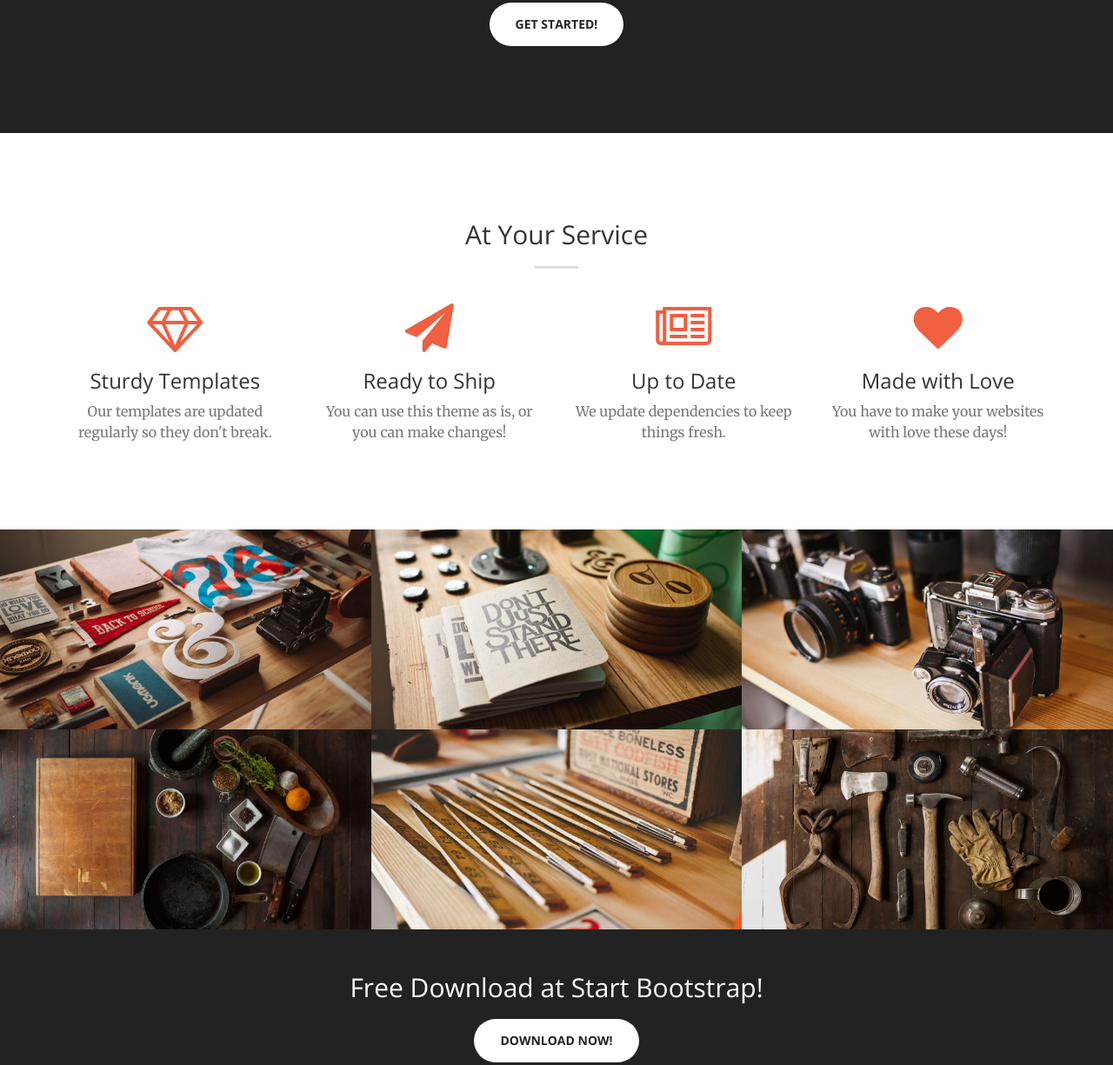
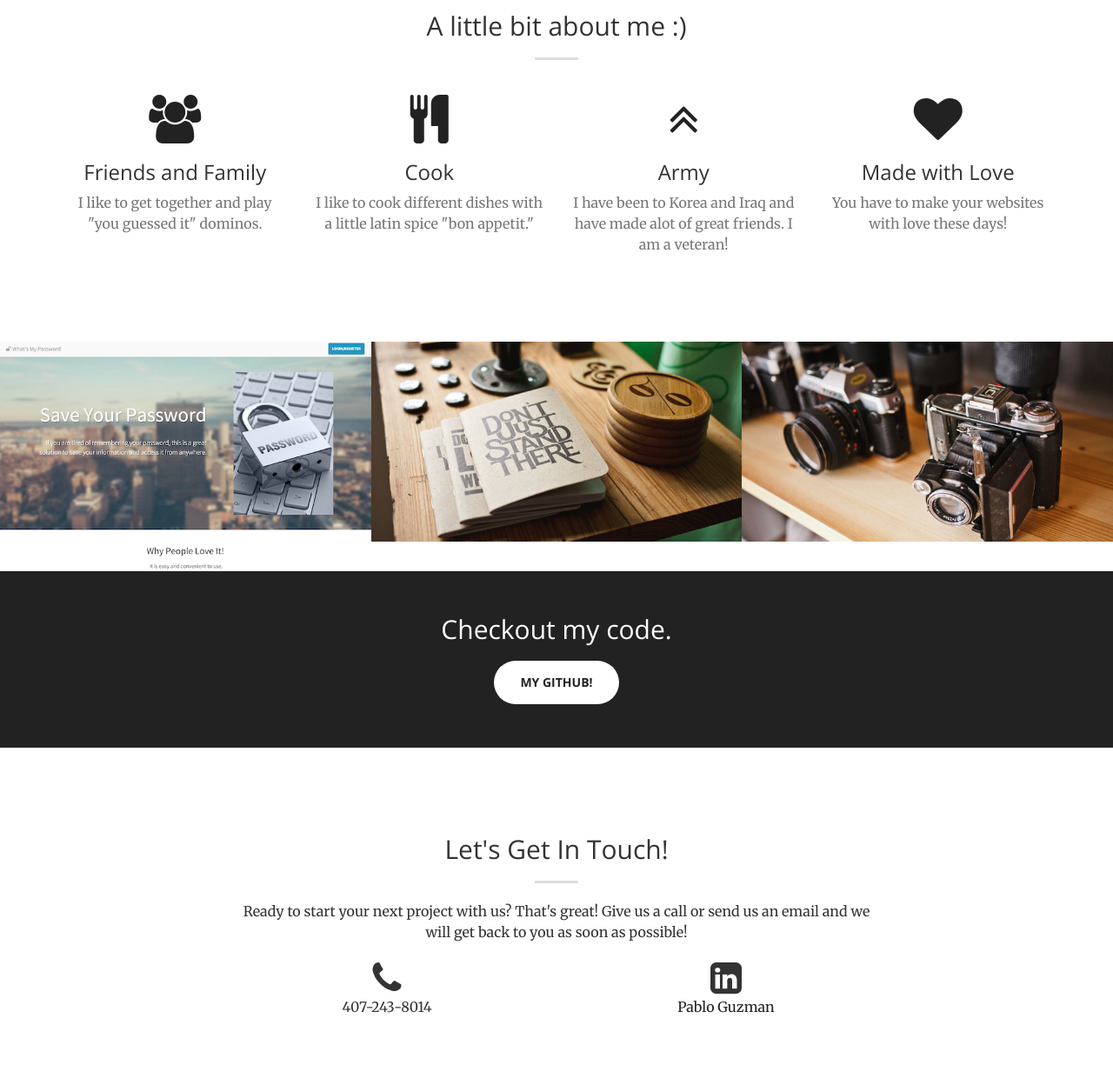
Before and after one commit to pguzman26/my_portfolio, a plain HTML site: page index.html in a window 1280 px wide. Shown: the part 1065-2290 px from the top of the page at 87% size. Drawn offline with nearby package versions, Linux system fonts and the light colour scheme.

Commit message:
Modified webpage, changed color and glyph icons.

```diff
--- a/css/creative.css
+++ b/css/creative.css
@@ -25,7 +25,7 @@ hr.light {
 }
 
 a {
-    color: #f05f40;
+    color: #222;
     -webkit-transition: all .35s;
     -moz-transition: all .35s;
     transition: all .35s;
@@ -89,7 +89,7 @@ aside {
     text-transform: uppercase;
     font-family: 'Open Sans','Helvetica Neue',Arial,sans-serif;
     font-weight: 700;
-    color: #f05f40;
+    color: #222;
 }
 
 .navbar-default .navbar-header .navbar-brand:hover,
@@ -107,7 +107,7 @@ aside {
 
 .navbar-default .nav > li>a:hover,
 .navbar-default .nav>li>a:focus:hover {
-    color: #f05f40;
+    color: #222;
 }
 
 .navbar-default .nav > li.active>a,
@@ -213,7 +213,7 @@ header .header-content .header-content-inner p {
 
 @media(min-width:768px) {
     header {
-        min-height: 100%;
+        min-height: 70%;
     }
 
     header .header-content {
@@ -274,7 +274,7 @@ header .header-content .header-content-inner p {
     text-align: center;
     color: #fff;
     opacity: 0;
-    background: rgba(240,95,64,.9);
+    background: rgba(190,190,190,.5);
     -webkit-transition: all .35s;
     -moz-transition: all .35s;
     transition: all .35s;
@@ -323,7 +323,7 @@ header .header-content .header-content-inner p {
 }
 
 .text-primary {
-    color: #f05f40;
+    color: #222;
 }
 
 .no-gutter > [class*=col-] {
@@ -385,7 +385,7 @@ fieldset[disabled] .btn-default.active {
 }
 
 .btn-primary {
-    border-color: #f05f40;
+    border-color: #222;
     color: #fff;
     background-color: #222;
     -webkit-transition: all .35s;
@@ -428,12 +428,12 @@ fieldset[disabled] .btn-primary:active,
 .btn-primary.disabled.active,
 .btn-primary[disabled].active,
 fieldset[disabled] .btn-primary.active {
-    border-color: #f05f40;
-    background-color: #f05f40;
+    border-color: #222;
+    background-color: #222;
 }
 
 .btn-primary .badge {
-    color: #f05f40;
+    color: #222;
     background-color: #fff;
 }
 
--- a/index.html
+++ b/index.html
@@ -56,7 +56,7 @@
                         <a class="page-scroll" href="#about">About</a>
                     </li>
                     <li>
-                        <a class="page-scroll" href="#services">Services</a>
+                        <a class="page-scroll" href="#services">About Me</a>
                     </li>
                     <li>
                         <a class="page-scroll" href="#portfolio">Portfolio</a>
@@ -74,9 +74,9 @@
     <header>
         <div class="header-content">
             <div class="header-content-inner">
-                <h1>Your Favorite Source of Free Bootstrap Themes</h1>
+                <h1>Here is what I like to Do!</h1>
                 <hr>
-                <p>Start Bootstrap can help you build better websites using the Bootstrap CSS framework! Just download your template and start going, no strings attached!</p>
+                <p>I am a full stack web developer that loves to learn new technologies.</p>
                 <a href="#about" class="btn btn-primary btn-xl page-scroll">Find Out More</a>
             </div>
         </div>
@@ -99,7 +99,7 @@
         <div class="container">
             <div class="row">
                 <div class="col-lg-12 text-center">
-                    <h2 class="section-heading">At Your Service</h2>
+                    <h2 class="section-heading">A little bit about me :)</h2>
                     <hr class="primary">
                 </div>
             </div>
@@ -108,23 +108,23 @@
             <div class="row">
                 <div class="col-lg-3 col-md-6 text-center">
                     <div class="service-box">
-                        <i class="fa fa-4x fa-diamond wow bounceIn text-primary"></i>
-                        <h3>Sturdy Templates</h3>
-                        <p class="text-muted">Our templates are updated regularly so they don't break.</p>
+                        <i class="fa fa-4x fa-users wow bounceIn text-primary"></i>
+                        <h3>Friends and Family</h3>
+                        <p class="text-muted">I like to get together and play "you guessed it" dominos.</p>
                     </div>
                 </div>
                 <div class="col-lg-3 col-md-6 text-center">
                     <div class="service-box">
-                        <i class="fa fa-4x fa-paper-plane wow bounceIn text-primary" data-wow-delay=".1s"></i>
-                        <h3>Ready to Ship</h3>
-                        <p class="text-muted">You can use this theme as is, or you can make changes!</p>
+                        <i class="fa fa-4x fa fa-cutlery wow bounceIn text-primary" data-wow-delay=".1s"></i>
+                        <h3>Cook</h3>
+                        <p class="text-muted">I like to cook different dishes with a little latin spice "bon appetit."</p>
                     </div>
                 </div>
                 <div class="col-lg-3 col-md-6 text-center">
                     <div class="service-box">
-                        <i class="fa fa-4x fa-newspaper-o wow bounceIn text-primary" data-wow-delay=".2s"></i>
-                        <h3>Up to Date</h3>
-                        <p class="text-muted">We update dependencies to keep things fresh.</p>
+                        <i class="fa fa-4x fa-angle-double-up wow bounceIn text-primary" data-wow-delay=".2s"></i>
+                        <h3>Army</h3>
+                        <p class="text-muted">I have been to Korea and Iraq and have made alot of great friends. I am a veteran!</p>
                     </div>
                 </div>
                 <div class="col-lg-3 col-md-6 text-center">
@@ -142,15 +142,15 @@
         <div class="container-fluid">
             <div class="row no-gutter">
                 <div class="col-lg-4 col-sm-6">
-                    <a href="#" class="portfolio-box">
-                        <img src="img/portfolio/1.jpg" class="img-responsive" alt="">
+                    <a href="http://pguzman26.github.io/whats_my_password_frontend/" class="portfolio-box">
+                        <img src="img/portfolio/7.png" class="img-responsive" alt="">
                         <div class="portfolio-box-caption">
                             <div class="portfolio-box-caption-content">
                                 <div class="project-category text-faded">
                                     Category
                                 </div>
                                 <div class="project-name">
-                                    Project Name
+                                    What's My Password
                                 </div>
                             </div>
                         </div>
@@ -186,7 +186,7 @@
                         </div>
                     </a>
                 </div>
-                <div class="col-lg-4 col-sm-6">
+                <!-- <div class="col-lg-4 col-sm-6">
                     <a href="#" class="portfolio-box">
                         <img src="img/portfolio/4.jpg" class="img-responsive" alt="">
                         <div class="portfolio-box-caption">
@@ -230,7 +230,7 @@
                             </div>
                         </div>
                     </a>
-                </div>
+                 </div>-->
             </div>
         </div>
     </section>
@@ -238,8 +238,8 @@
     <aside class="bg-dark">
         <div class="container text-center">
             <div class="call-to-action">
-                <h2>Free Download at Start Bootstrap!</h2>
-                <a href="#" class="btn btn-default btn-xl wow tada">Download Now!</a>
+                <h2>Checkout my code.</h2>
+                <a href="https://github.com/pguzman26" class="btn btn-default btn-xl wow tada">My Github!</a>
             </div>
         </div>
     </aside>
@@ -254,11 +254,11 @@
                 </div>
                 <div class="col-lg-4 col-lg-offset-2 text-center">
                     <i class="fa fa-phone fa-3x wow bounceIn"></i>
-                    <p>123-456-6789</p>
+                    <p>407-243-8014</p>
                 </div>
                 <div class="col-lg-4 text-center">
-                    <i class="fa fa-envelope-o fa-3x wow bounceIn" data-wow-delay=".1s"></i>
-                    <p><a href="mailto:your-email@your-domain.com">feedback@startbootstrap.com</a></p>
+                    <i class="fa fa-linkedin-square fa-3x wow bounceIn" data-wow-delay=".1s"></i>
+                    <p><a href="https://www.linkedin.com/in/pabloguzman26">Pablo Guzman</a></p>
                 </div>
             </div>
         </div>
```
Also changed, not shown: img/dominoes.jpg (added), img/portfolio/7.png (added).
